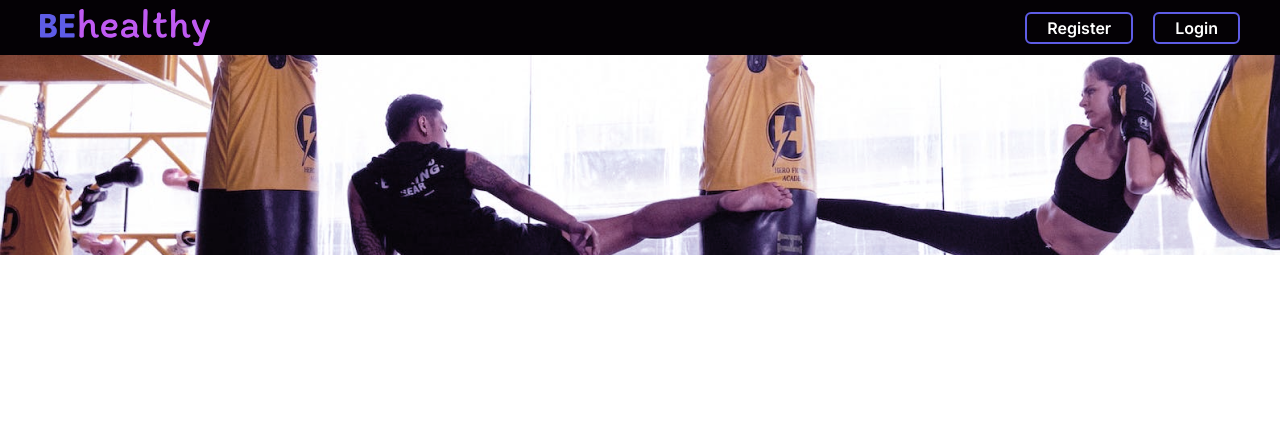
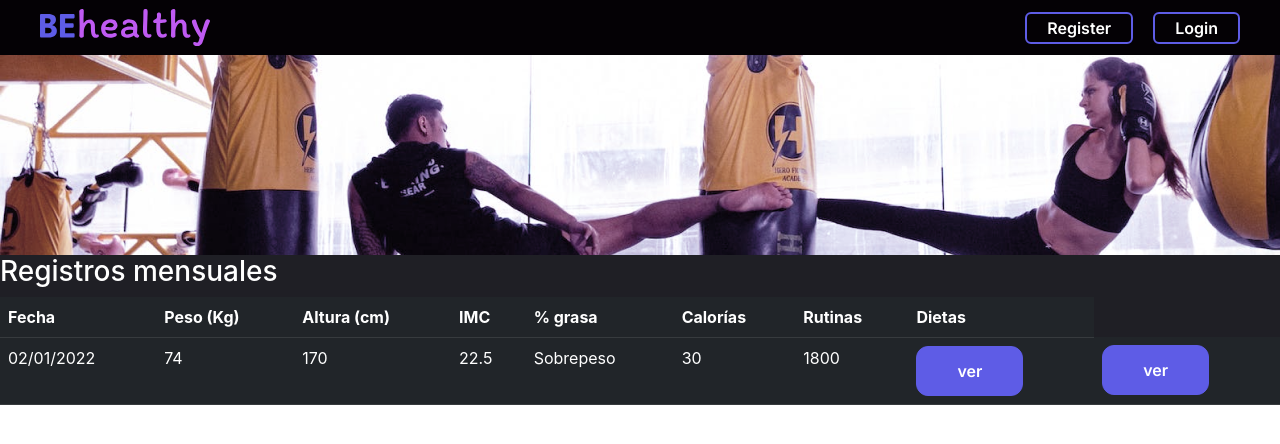
Before and after one commit to carlolb1232/be-healthy-app, a React (Create React App) app in the folder client/: page /main-client in a window 1280 px wide. Shown: the top 444 px of the page. Built offline with nearby package versions, Linux system fonts and the light colour scheme.

Commit message:
avance dashboard usuario

```diff
--- a/client/src/views/MainUserDashboard.js
+++ b/client/src/views/MainUserDashboard.js
@@ -1,14 +1,43 @@
 import React from 'react';
 import img_dashboard from "../assets/objetivo-usuario.png"
-
+import styles from "./styles_modules/MainUserDashboard.module.css"
 const MainUserDashboard = () => {
 
   return (
-    <div>
+    <div className={styles.container}>
       <img src={img_dashboard} alt="imagen de dashboard" />
-      <h1>
-        MAIN CLIENTE
-      </h1>
+      <div>
+        <h3>Registros mensuales</h3>
+        <div>
+          <table className="table table-dark">
+            <thead>
+              <tr>
+                <th>Fecha</th>
+                <th>Peso (Kg)</th>
+                <th>Altura (cm)</th>
+                <th>IMC</th>
+                <th>% grasa</th>
+                <th>Calorías</th>
+                <th>Rutinas</th>
+                <th>Dietas</th>
+              </tr>
+            </thead>
+            <tbody>
+              <tr>
+                <td>02/01/2022</td>
+                <td>74</td>
+                <td>170</td>
+                <td>22.5</td>
+                <td>Sobrepeso</td>
+                <td>30</td>
+                <td>1800</td>
+                <td><button>ver</button></td>
+                <td><button>ver</button></td>
+              </tr>
+            </tbody>
+          </table>
+        </div>
+      </div>
     </div>
   );
 }
--- /dev/null
+++ b/client/src/views/styles_modules/MainUserDashboard.module.css
@@ -0,0 +1,4 @@
+.container{
+  background-color: #1F1F25;
+  color: white !important;
+}
```
